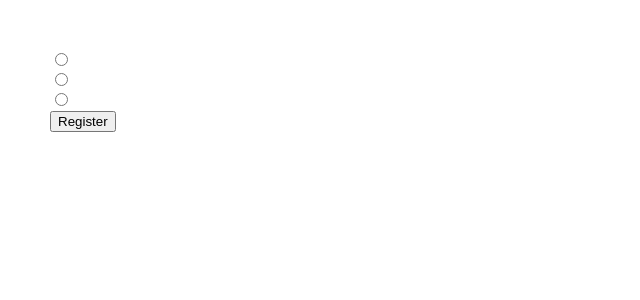
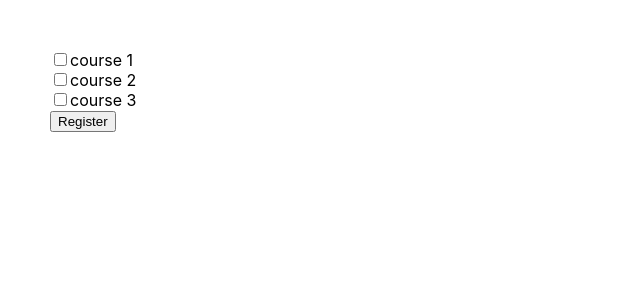
Before and after one commit to anhtuan020699/reactjs-hook, a React (Create React App) app: page / in a window 1280 px wide. Shown: the top 300 px of the page, without its empty margins (0-640 px from the left). Built offline with nearby package versions, Linux system fonts and the light colour scheme.

Commit message:
checked check box

```diff
--- a/src/App.js
+++ b/src/App.js
@@ -8,20 +8,34 @@ const courses = [
   },
   {
     id:2,
-    name:'course 1'
+    name:'course 2'
   },
   {
     id:3,
-    name:'course 1'
+    name:'course 3'
   },
 ]
 
 
 
 function App() {
-  const [checked , setChecked] = useState()
+  const [checked , setChecked] = useState([])
+ const handleCheck = (id) =>{
+  setChecked(prev => {
+    const isChecked =checked.includes(id)
+    if(isChecked){
+     return checked.filter( item => item !==id )
+    }
+    else{
+      return [...prev,id]
+    }
+  })
+
+ }
+
+
   const handleSubmit = () => {
-   console.log(checked)
+   console.log({id:checked});
   }
 
   return (
@@ -31,10 +45,11 @@ function App() {
        courses.map(course =>(
        <div  key ={course.id}>
         <input
-        checked = {checked === course.id}
-         type ='radio'
-         onChange = {() => setChecked(course.id)}
+        checked = {checked.includes(course.id)}
+         type ='checkbox'
+         onChange = {() => handleCheck(course.id)}
         />
+        {course.name}
       </div>
        ))
 
```
